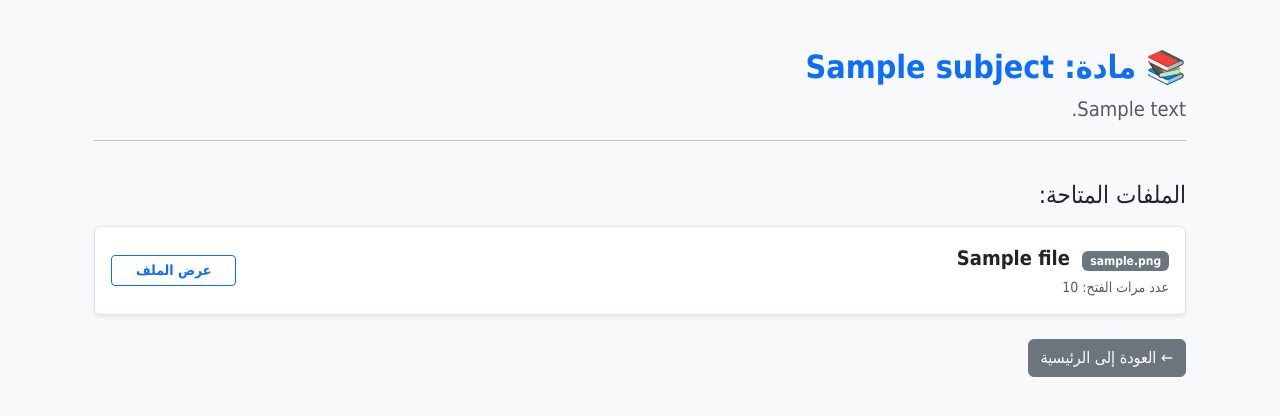
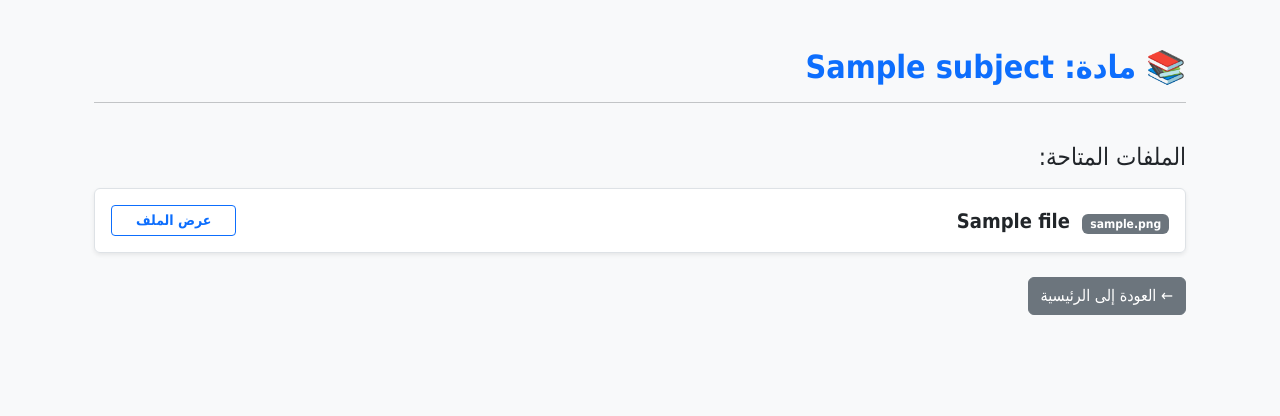
Before and after one commit to mahmoudambrator-glitch/Rank-in-Class, a Flask app: page /subject/1 in a window 1280 px wide. Shown: the part 56-472 px from the top of the page. Run offline with Flask 3, Linux system fonts and the light colour scheme; tables that the repository leaves empty hold one stand-in row (values such as "Sample post").

Commit message:
Update subject_detail.html

```diff
--- a/templates/subject_detail.html
+++ b/templates/subject_detail.html
@@ -4,7 +4,6 @@
     <div class="row mb-4">
         <div class="col-12">
             <h2 class="fw-bold text-primary">📚 مادة: {{ subject.name }}</h2>
-            <p class="text-muted fs-5">{{ subject.description or 'لا يوجد وصف متاح لهذه المادة حالياً.' }}</p>
             <hr>
         </div>
     </div>
@@ -20,7 +19,6 @@
                     <div>
                         <span class="badge bg-secondary me-2">{{ file.file_type }}</span>
                         <strong class="fs-5">{{ file.title }}</strong>
-                        <small class="text-muted d-block mt-1">عدد مرات الفتح: {{ file.views_count }}</small>
                     </div>
                     <div>
                         <a href="{{ url_for('open_file', file_id=file.id) }}" class="btn btn-outline-primary btn-sm px-4 fw-bold" target="_blank">
```
